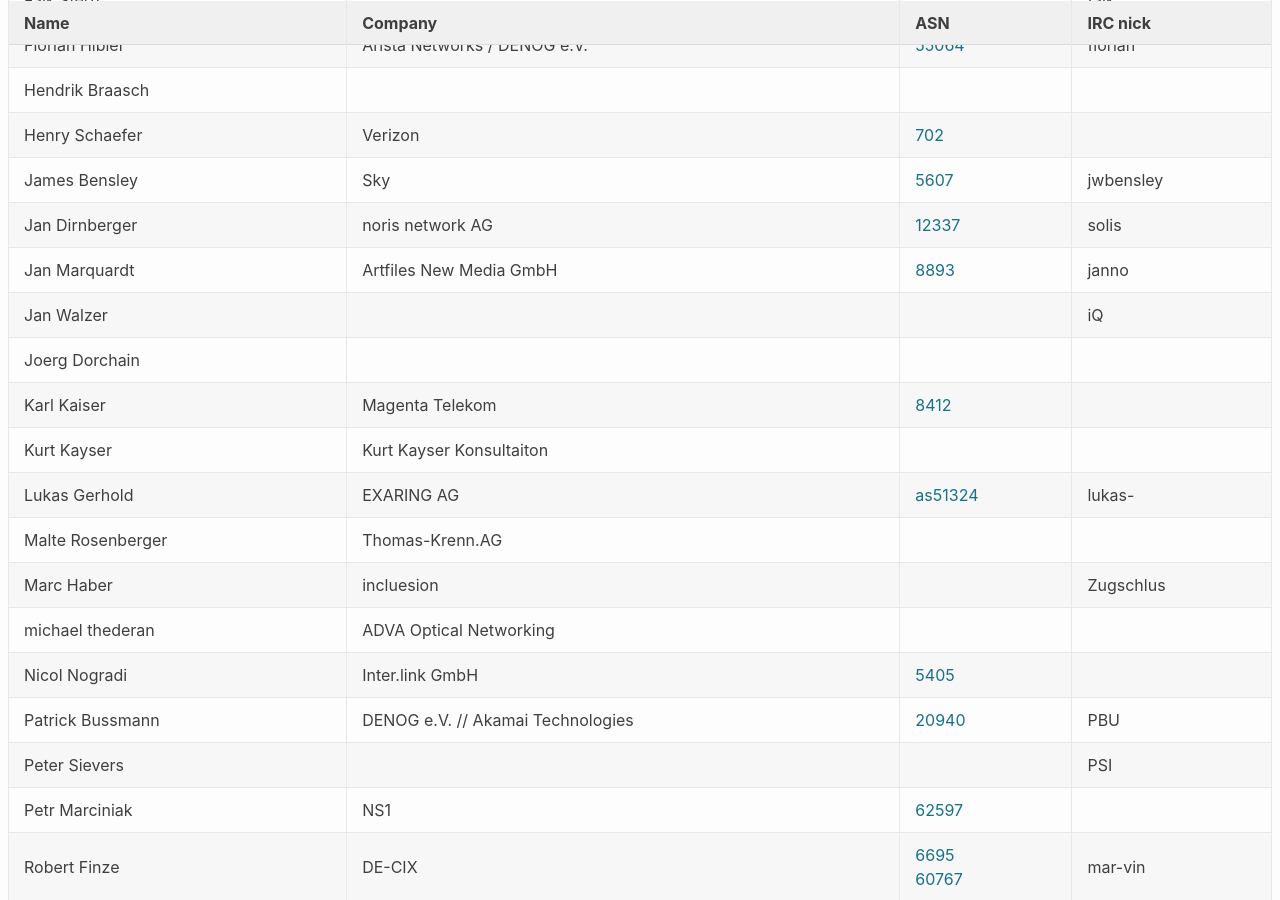
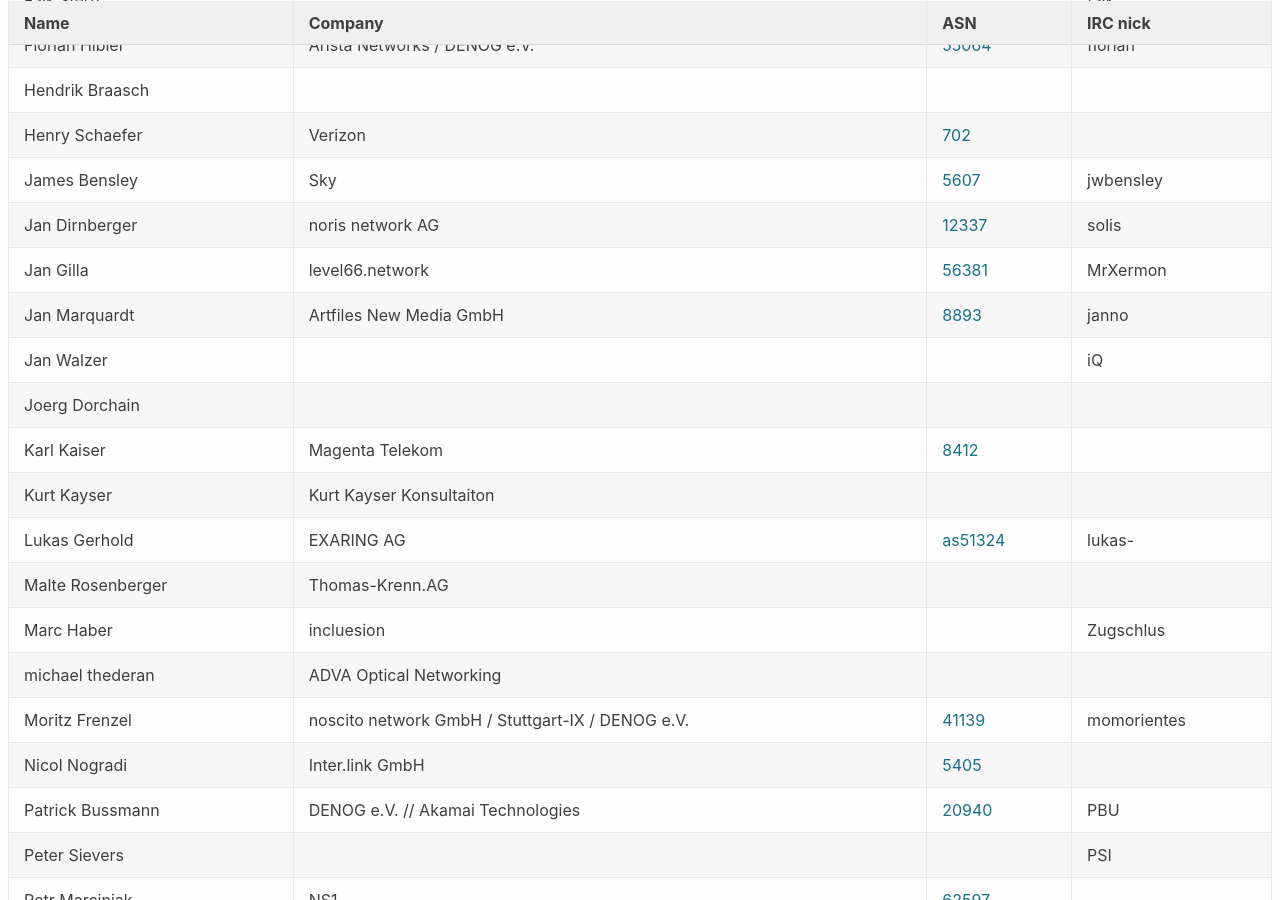
Before and after one commit to denog/pretix-attendeelist, a Jekyll site: the page built from leadershipmeetup202201/index.markdown, in a window 1280 px wide and 900 px high, scrolled down 256 px. Built offline with Jekyll 4.4.1, drawn with Linux system fonts in a browser that asks for light colours.

Commit message:
Latest data: Mon Mar  7 16:38:29 UTC 2022

```diff
--- a/_data/attendees_meetup_leader_2022-01.json
+++ b/_data/attendees_meetup_leader_2022-01.json
@@ -60,6 +60,12 @@
     "asn": "12337"
   },
   {
+    "name": "Jan Gilla",
+    "company": "level66.network",
+    "irc": "MrXermon",
+    "asn": "56381"
+  },
+  {
     "name": "Jan Marquardt",
     "company": "Artfiles New Media GmbH",
     "irc": "janno",
@@ -112,6 +118,12 @@
     "company": "ADVA Optical Networking",
     "irc": null,
     "asn": null
+  },
+  {
+    "name": "Moritz Frenzel",
+    "company": "noscito network GmbH / Stuttgart-IX / DENOG e.V.",
+    "irc": "momorientes",
+    "asn": "41139"
   },
   {
     "name": "Nicol Nogradi",
```
